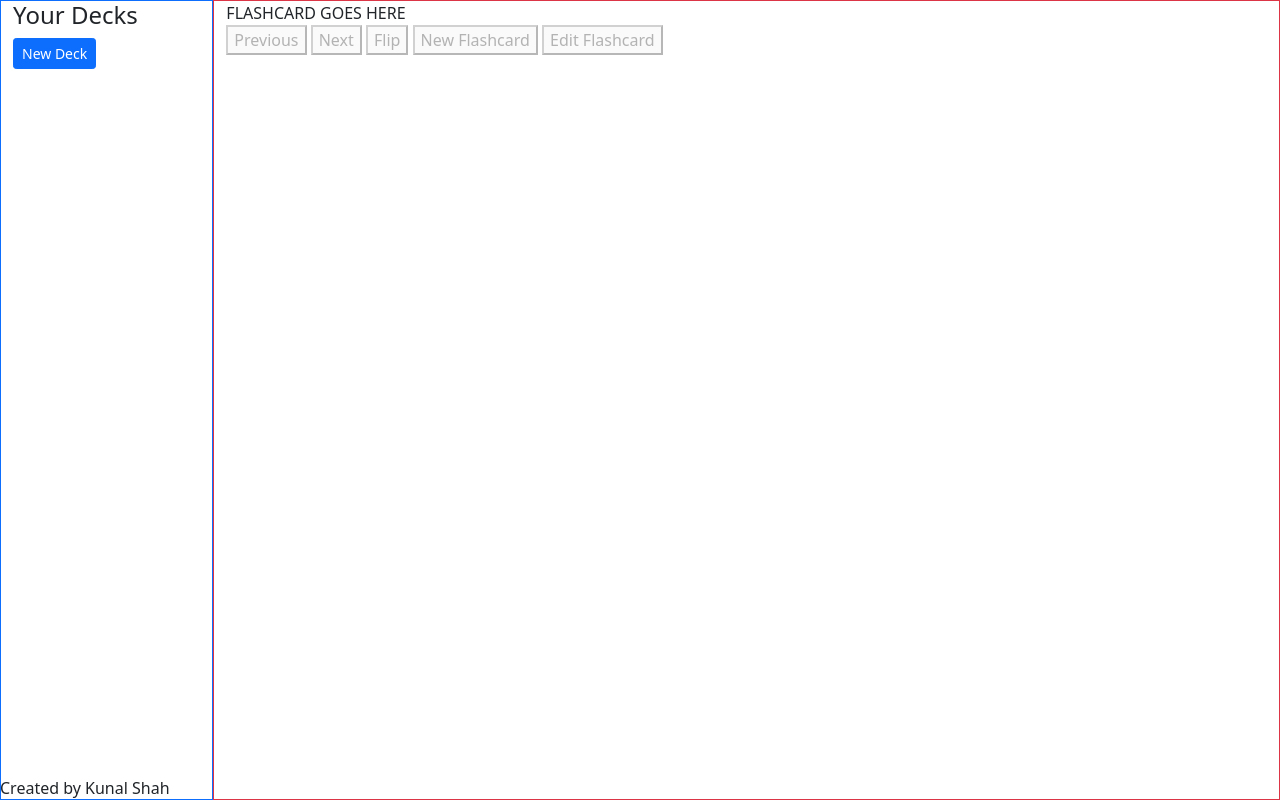
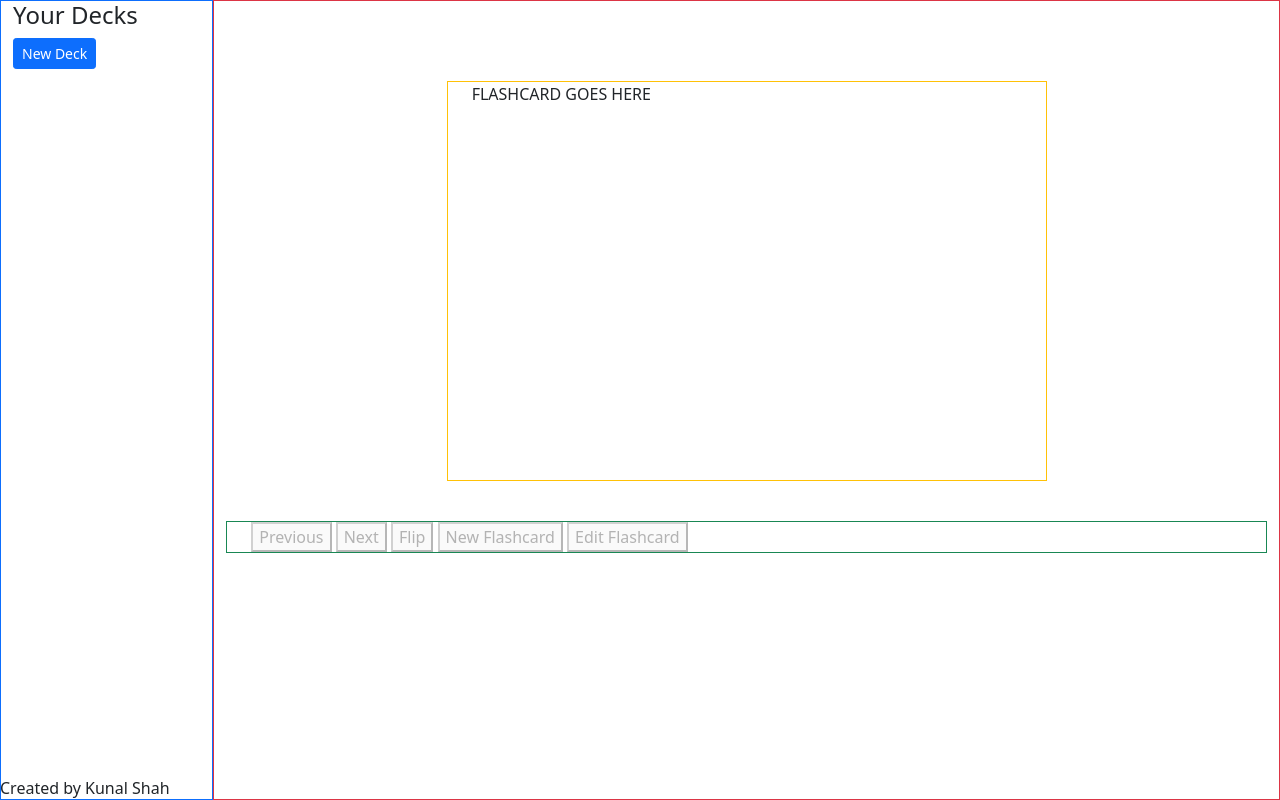
Before and after one commit to kdshah6593/study-decks-frontend, a PHP site: page / in a window 1280 px wide. Run offline with PHP 8.4, Linux system fonts and the light colour scheme.

Commit message:
initial flashcard css

```diff
--- a/index.html
+++ b/index.html
@@ -41,10 +41,10 @@
                 </div>
 
                 <div id="right-container" class="col-10 border border-danger">
-                    <div id="flashcard-container">
-                        FLASHCARD GOES HERE
+                    <div id="flashcard-container" class="container-md border border-warning">
+                        <p>FLASHCARD GOES HERE</p>
                     </div>
-                    <div id="flashcard-buttons">
+                    <div id="flashcard-buttons" class="container-md border border-success">
                         <button id="previous" disabled="true">Previous</button>
                         <button id="next" disabled="true">Next</button>
                         <button id="flip" disabled="true">Flip</button>
--- a/style.css
+++ b/style.css
@@ -9,3 +9,14 @@ html, body, #main-container {
 #main-container .row .col-8 {
     height: 100vh;
 }
+
+#flashcard-container {
+    height: 50vh;
+    width: 75vh;
+    margin-top: 10vh;
+}
+
+#flashcard-buttons {
+    margin-top: 5vh;
+    align-items: center;
+}
```
